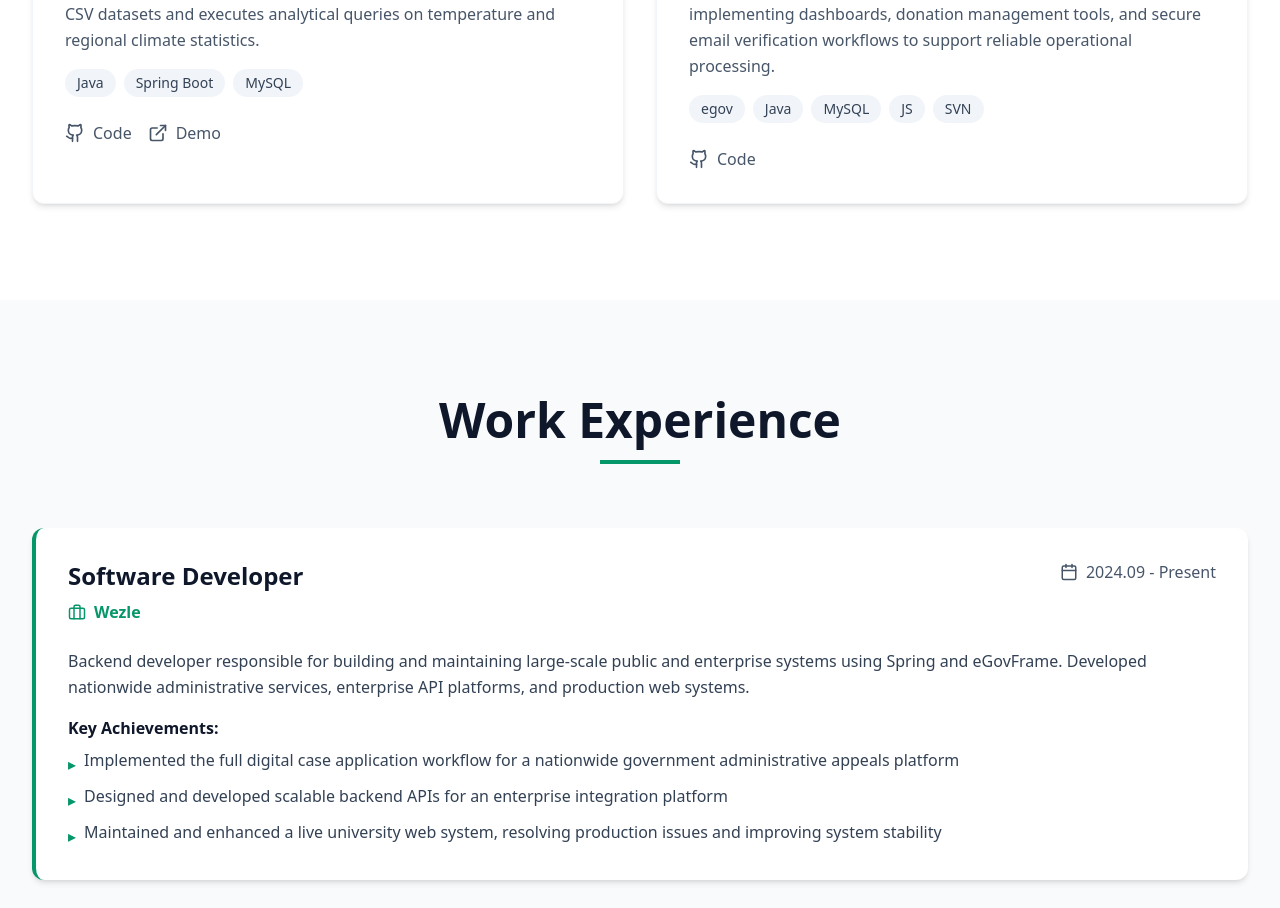
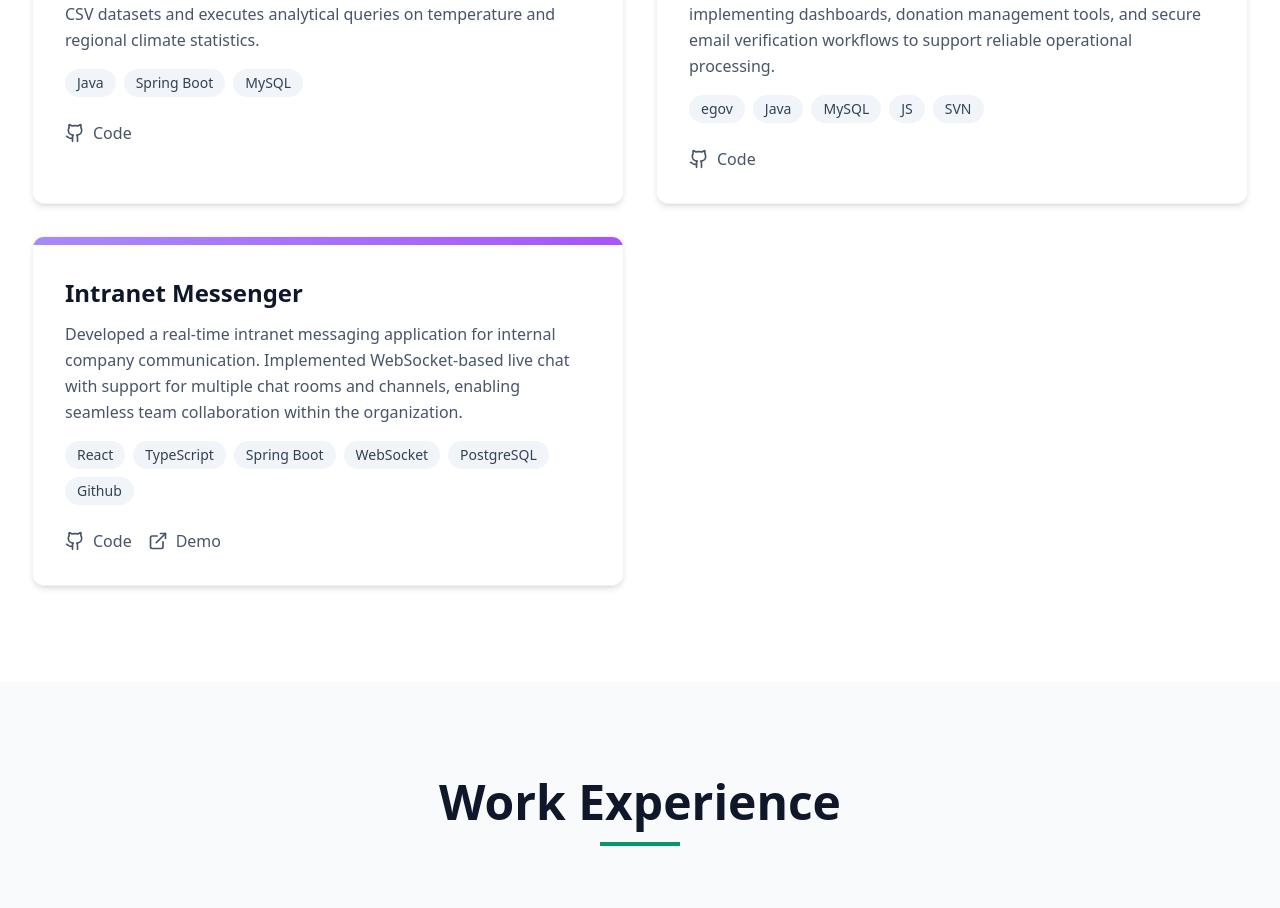
Before and after one commit to gromcheetos/portfolio, a React (Vite) app: page / in a window 1280 px wide. Shown: the part 3880-4788 px from the top of the page. Built offline with nearby package versions, Linux system fonts and the light colour scheme.

Commit message:
Update projects.ts

```diff
--- a/src/data/projects.ts
+++ b/src/data/projects.ts
@@ -57,8 +57,6 @@ export const projects: Project[] =[
         },
         techStack: ['Java', 'Spring Boot', 'MySQL'],
         github: 'https://github.com/gromcheetos/weather-data-analysis',
-        externalLink: 'https://example.com',
-        externalLabel: "demo",
         color: 'from-green-400 to-emerald-500',
     },
     {
@@ -75,4 +73,22 @@ export const projects: Project[] =[
         github: 'https://github.com/gromcheetos/donation',
         color: 'from-teal-400 to-cyan-500',
     },
+    {
+    id: 5,
+        title: {
+            en: 'Intranet Messenger',
+            ko: '사내 인트라넷 메신저'
+        },
+        description: {
+            en: 'Developed a real-time intranet messaging application for internal company communication.\n' +
+                'Implemented WebSocket-based live chat with support for multiple chat rooms and channels, enabling seamless team collaboration within the organization.',
+            ko: 'WebSocket 기반 실시간 채팅 기능과 다중 채팅방 및 채널을 지원하는 사내 인트라넷 메신저 애플리케이션 개발\n' +
+                '조직 내 원활한 팀 협업을 위한 채널별 메시지 분리 및 실시간 송수신 기능 구현'
+        },
+        techStack: ['React', 'TypeScript', 'Spring Boot', 'WebSocket', 'PostgreSQL', 'Github'],
+        github: 'https://github.com/gromcheetos/intranet-messenger.git',
+        externalLink: 'https://intranet-messenger.vercel.app/',
+        externalLabel: 'demo',
+        color: 'from-violet-400 to-purple-500',
+    },
 ];
```
